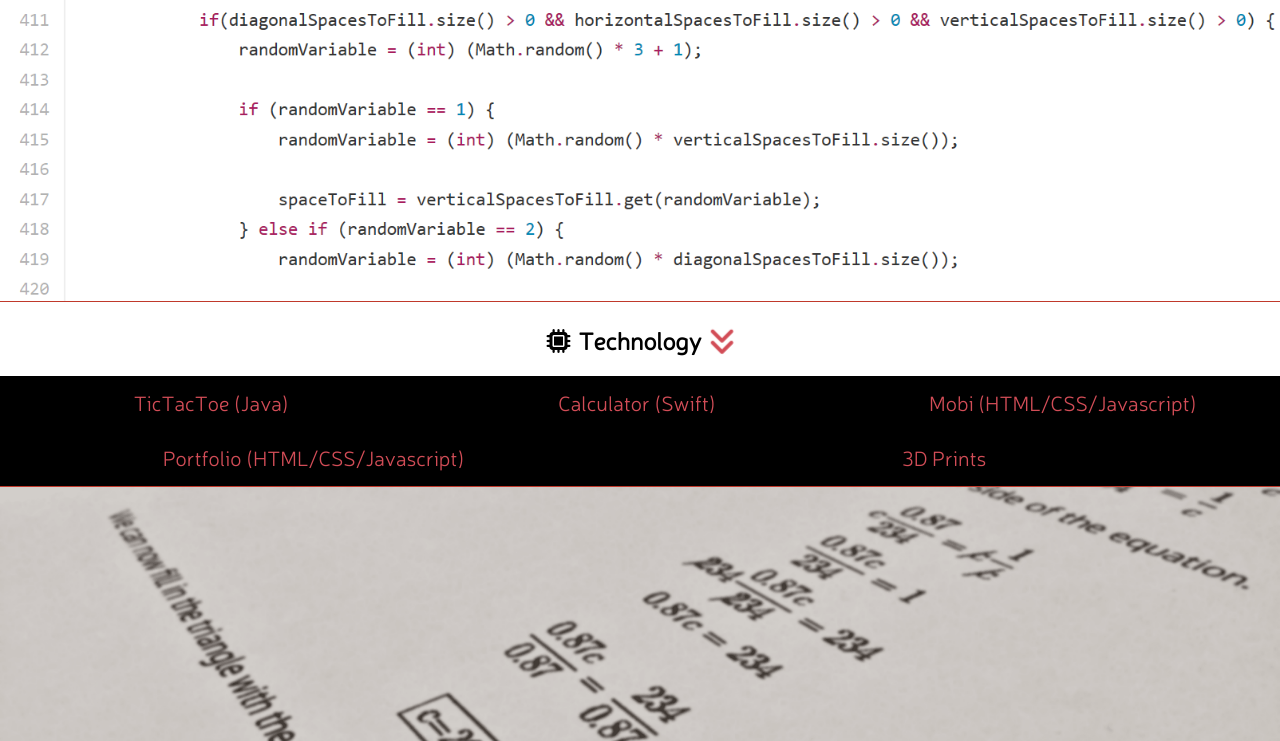
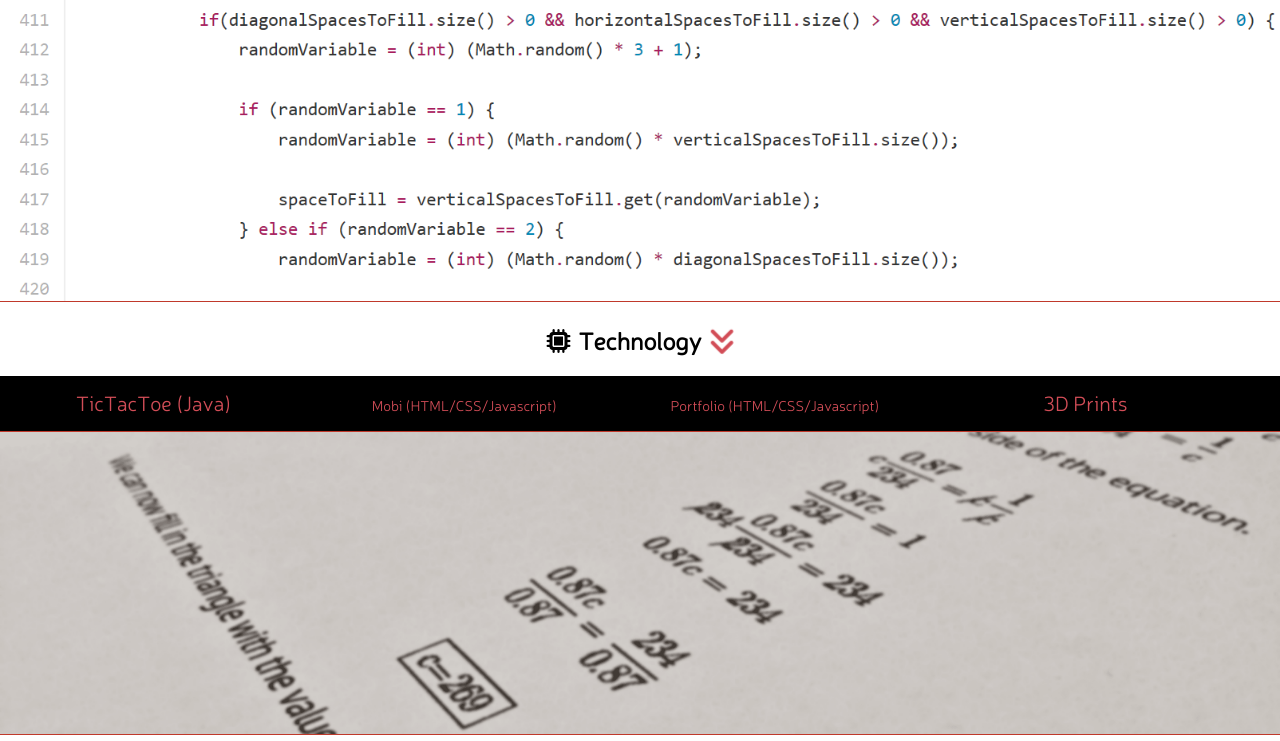
Before and after one commit to natesportfolio/natesportfolio.github.io, a plain HTML site: page index.html in a window 1280 px wide. Both pictures are taken after a click on the link "Technology". Shown: the part 2040-2781 px from the top of the page. Drawn offline with nearby package versions, Linux system fonts and the light colour scheme.

Commit message:
Worked on Mobi entry

```diff
--- a/css/style.css
+++ b/css/style.css
@@ -137,6 +137,11 @@ SHOWCASE AND OVERLAY STYLING
 #math-showcase>.showcase-dropdown div {
     width: 24%;
 }
+
+#tech-showcase>.showcase-dropdown div {
+    width: 24%;
+}
+
 .overlay-show p {
     font-size: 1.3em;
     color: #D24D57;
--- a/index.html
+++ b/index.html
@@ -117,21 +117,16 @@
                         </a>
                     </div>
                     <div>
-                        <a href="" class="overlay-show" id="calculator">
-                            <p>Calculator (Swift)</p>
+                        <a href="" class="overlay-show" id="mobi">
+                            <p style="font-size: 0.9em">Mobi (HTML/CSS/Javascript)</p>
                         </a>
                     </div>
                     <div>
-                        <a href="" class="overlay-show" id="mobi">
-                            <p>Mobi (HTML/CSS/Javascript)</p>
+                        <a href="" class="overlay-show" id="portfolio">
+                            <p style="font-size: 0.9em">Portfolio (HTML/CSS/Javascript)</p>
                         </a>
                     </div>
-                    <div style="width: 49%">
-                        <a href="" class="overlay-show" id="portfolio">
-                            <p>Portfolio (HTML/CSS/Javascript)</p>
-                        </a>
-                    </div>
-                    <div style="width: 49%">
+                    <div>
                         <a href="" class="overlay-show" id="3dprints">
                             <p>3D Prints</p>
                         </a>
--- a/mobi/css/business-casual.css
+++ b/mobi/css/business-casual.css
@@ -1,6 +1,6 @@
 body {
     font-family: "Open Sans","Helvetica Neue",Helvetica,Arial,sans-serif;
-    background: url('../img/Mobi Background.png') center fixed;
+    background: url('../img/Mobi Background.jpg') center fixed;
     -webkit-background-size: 100% 100%;
     -moz-background-size: 100% 100%;
     background-size: 100% 100%;
```
Also changed, not shown: documents/calculator.html (deleted, +0 -5 lines), documents/mobi.html (+8 -2 lines), mobi/img/Mobi Background.jpg (added), mobi/img/bg.jpg (deleted).
